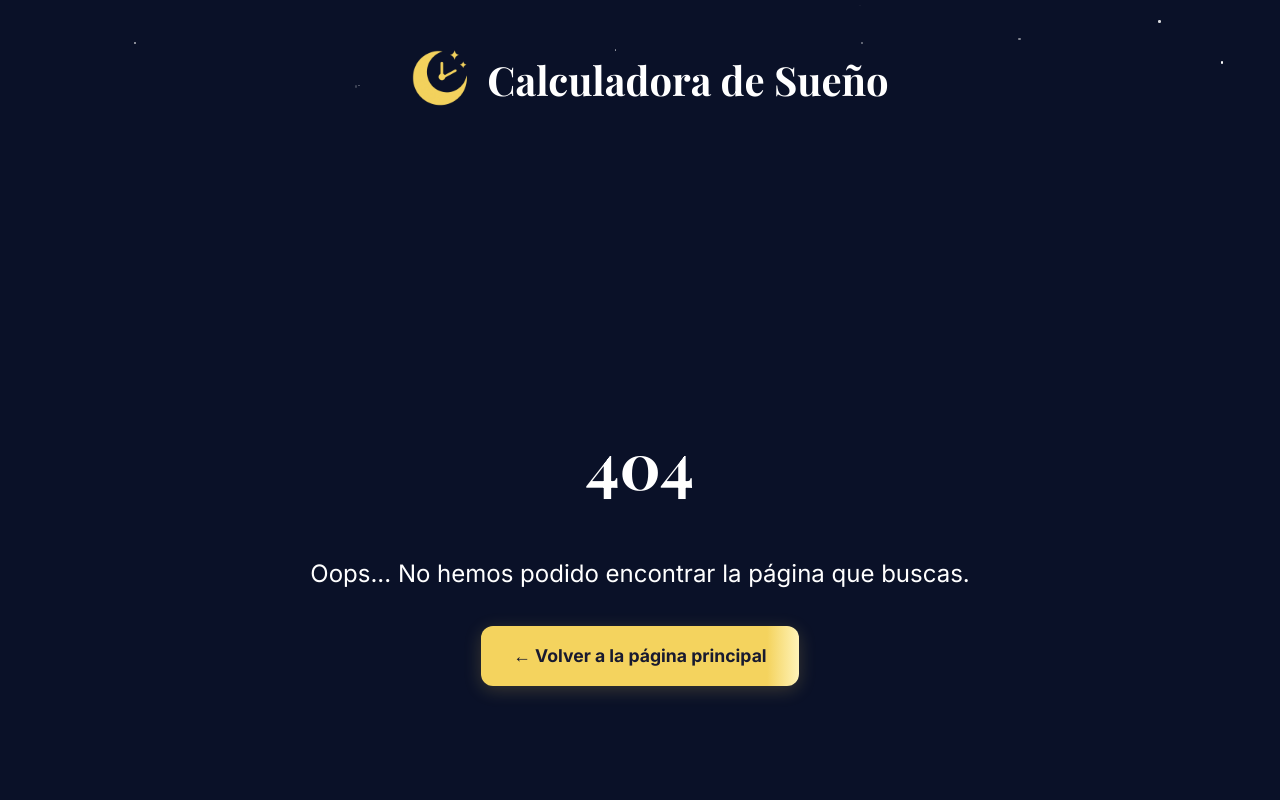
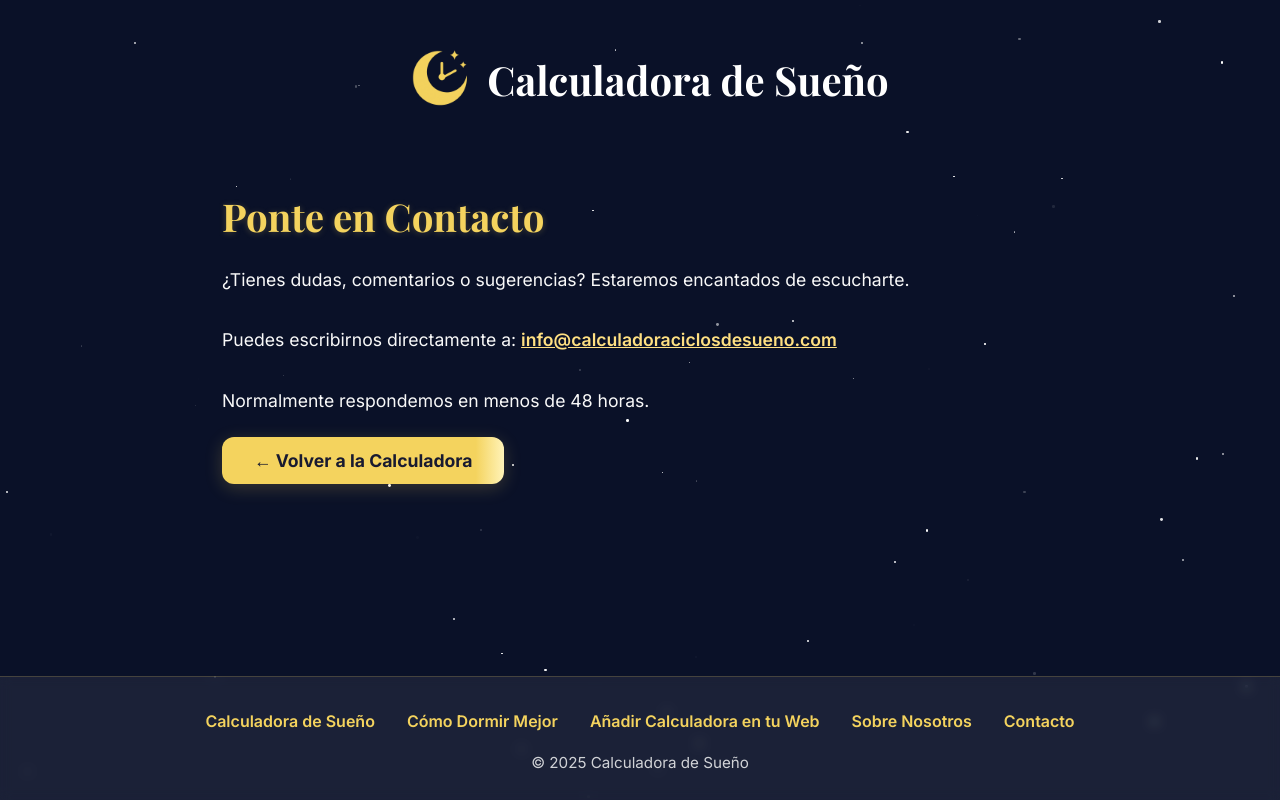
Before and after one commit to Sawasdee7123/mysleepcalculator, a Next.js app: page /contacto in a window 1280 px wide. Before the commit this address had no page. Shown: the top 800 px of the page. Built offline with nearby package versions, Linux system fonts and the light colour scheme.

Commit message:
Add Contact Page

```diff
--- a/app/components/Footer.tsx
+++ b/app/components/Footer.tsx
@@ -83,7 +83,20 @@ export default function Footer() {
           }}
         >
           Sobre Nosotros
-       </Link>
+        </Link>
+
+        {/* Contact Link */}
+        <Link
+          href="/contacto"
+          style={{
+            color: '#f4d35e',
+            textDecoration: 'none',
+            fontWeight: 600,
+            whiteSpace: 'nowrap',
+          }}
+        >
+          Contacto
+        </Link>
 
       </nav>
 
--- /dev/null
+++ b/app/contacto/ContactContent.tsx
@@ -0,0 +1,111 @@
+// Instructs Next.js to render this component on the client side.
+'use client';
+
+// Import Next.js Link for navigation and Fragment for grouping multiple elements.
+import Link from 'next/link';
+import { Fragment } from 'react';
+
+// Reusable Return Button
+const ReturnButton = () => (
+  <div style={{ marginTop: '2rem' }}>
+    <Link
+      href="/"
+      style={{
+        padding: '0.8rem 2rem',
+        borderRadius: '12px',
+        background: 'linear-gradient(90deg, #f4d35e 90%, #fff3b8 100%)',
+        color: '#181a30',
+        fontWeight: '700',
+        fontSize: '1.1rem',
+        textDecoration: 'none',
+        boxShadow: '0 4px 18px 0 #f4d35e33',
+      }}
+    >
+      ← Volver a la Calculadora
+    </Link>
+  </div>
+);
+
+// Structured data for SEO: FAQPage schema (Schema.org)
+const contactSchema = {
+  "@context": "https://schema.org",
+  "@type": "ContactPage",
+  "name": "Contacto",
+  "url": "https://calculadoraciclosdesueno.com/contacto",
+  "about": "Página de contacto del proyecto Calculadora de Sueño",
+  "mainEntity": {
+    "@type": "Organization",
+    "name": "Calculadora de Sueño",
+    "url": "https://calculadoraciclosdesueno.com/",
+    "contactPoint": {
+      "@type": "ContactPoint",
+      "email": "info@calculadoraciclosdesueno.com",
+      "contactType": "Customer Support",
+      "availableLanguage": ["es", "en"]
+    }
+  }
+};
+
+/**
+ * Main content for the Contact page.
+ * - Provides a way for users to reach out via email.
+ * - Displays contact instructions and reassurance.
+ * - Injects Schema.org ContactPage structured data.
+ * - Matches visual style and layout of all static pages.
+ */
+export default function ContactContent() {
+  return (
+    <Fragment>
+
+      {/* Inject Article schema for SEO */}
+      <script
+        type="application/ld+json"
+        dangerouslySetInnerHTML={{ __html: JSON.stringify(contactSchema) }}
+      />
+
+      <main style={{ maxWidth: '900px', margin: '0 auto', padding: '2rem', color: '#f9f9f9' }}>
+        <h1 style={headingStyle}>Ponte en Contacto</h1>
+
+        <p style={paragraphStyle}>
+          ¿Tienes dudas, comentarios o sugerencias? Estaremos encantados de escucharte.
+        </p>
+
+        <p style={paragraphStyle}>
+          Puedes escribirnos directamente a:{' '}
+          <a
+            href="mailto:info@calculadoraciclosdesueno.com"
+            style={emailStyle}
+          >
+            info@calculadoraciclosdesueno.com
+          </a>
+        </p>
+
+        <p style={paragraphStyle}>
+          Normalmente respondemos en menos de 48 horas.
+        </p>
+
+        <ReturnButton />
+      </main>
+    </Fragment>
+  );
+}
+
+// Styles
+const headingStyle = {
+  fontSize: '2.4rem',
+  marginBottom: '1.2rem',
+  color: '#f4d35e',
+  textShadow: '0 1px 6px rgba(244, 211, 94, 0.25)',
+};
+
+const paragraphStyle = {
+  fontSize: '1.1rem',
+  lineHeight: 1.6,
+  marginTop: '0.8rem',
+};
+
+const emailStyle = {
+  color: '#ffe082',
+  fontWeight: 600,
+  textDecoration: 'underline',
+};
--- /dev/null
+++ b/app/contacto/page.tsx
@@ -0,0 +1,43 @@
+// Import the main content component for the Contact page
+import ContactContent from './ContactContent';
+
+// Import Metadata type from Next.js for static site metadata
+import type { Metadata } from 'next';
+
+// Static metadata for SEO, Open Graph, Twitter Card, and canonical URL for the Learn page
+export const metadata: Metadata = {
+  title: 'Contacta con Nosotros | Calculadora de Sueño',
+  description: '¿Tienes preguntas o sugerencias? Ponte en contacto con el equipo de Calculadora de Sueño.',
+
+  openGraph: {
+    title: 'Contacta con Nosotros | Calculadora de Sueño',
+    description: '¿Tienes preguntas o sugerencias? Ponte en contacto con el equipo de Calculadora de Sueño.',
+    url: 'https://calculadoraciclosdesueno.com/contacto',
+    images: [
+      {
+        url: 'https://calculadoraciclosdesueno.com/og-image.png',
+        width: 1200,
+        height: 630,
+        alt: 'Calculadora de Sueño',
+      },
+    ],
+    siteName: 'Calculadora de Sueño',
+    type: 'website',
+  },
+
+  twitter: {
+    card: 'summary_large_image',
+    title: 'Contacta con Nosotros | Calculadora de Sueño',
+    description: '¿Tienes preguntas o sugerencias? Ponte en contacto con el equipo de Calculadora de Sueño.',
+    images: ['https://calculadoraciclosdesueno.com/og-image.png'],
+  },
+
+  alternates: {
+    canonical: 'https://calculadoraciclosdesueno.com/contacto',
+  },
+};
+
+// Page component for /contacto, renders the ContactContent component
+export default function ContactPage() {
+  return <ContactContent />;
+}
```
Also changed, not shown: app/about/AboutContent.tsx (+9 -0 lines), app/about/page.tsx (+5 -2 lines).
